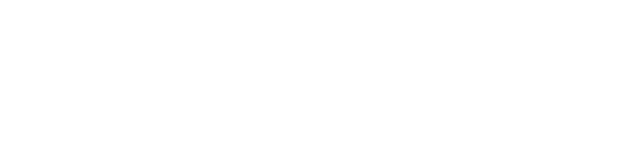
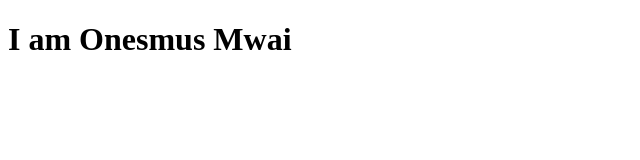
Before and after one commit to Mwai-kiragu/portfolio, a plain HTML site: page index.html in a window 1280 px wide. Shown: the whole page, without its empty margins (0-640 px from the left). Drawn offline with Linux system fonts and the light colour scheme.

Commit message:
Added a heading

```diff
--- a/index.html
+++ b/index.html
@@ -1,8 +1,4 @@
 <!DOCTYPE html>
-<!--[if lt IE 7]>      <html class="no-js lt-ie9 lt-ie8 lt-ie7"> <![endif]-->
-<!--[if IE 7]>         <html class="no-js lt-ie9 lt-ie8"> <![endif]-->
-<!--[if IE 8]>         <html class="no-js lt-ie9"> <![endif]-->
-<!--[if gt IE 8]>      <html class="no-js"> <!--<![endif]-->
 <html>
     <head>
         <meta charset="utf-8">
@@ -13,10 +9,8 @@
         <link rel="stylesheet" href="">
     </head>
     <body>
-        <!--[if lt IE 7]>
-            <p class="browsehappy">You are using an <strong>outdated</strong> browser. Please <a href="#">upgrade your browser</a> to improve your experience.</p>
-        <![endif]-->
 
+        <h1> I am Onesmus Mwai</h1>
         <script src="" async defer></script>
     </body>
 </html>
```
